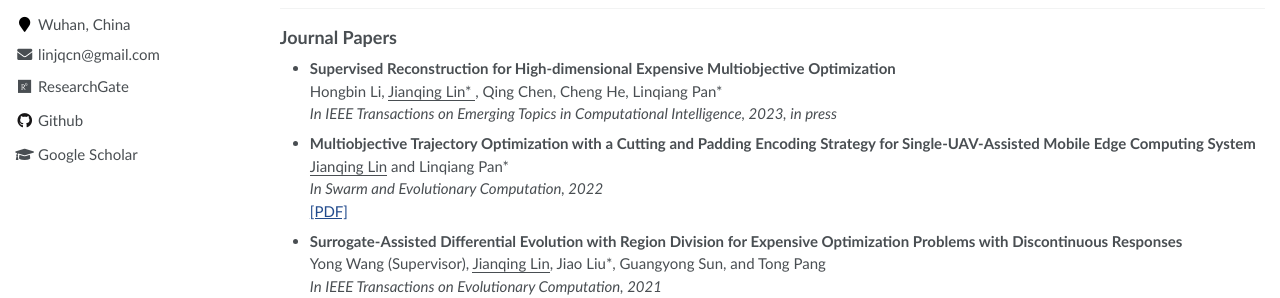
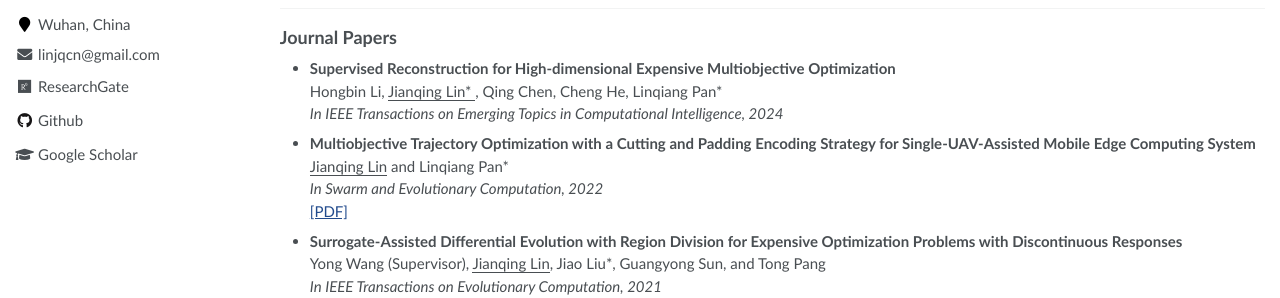
Before and after one commit to jqlincn/jqlincn.github.io, a Jekyll site: the page built from _pages/about.md, in a window 1280 px wide and 1215 px high. Shown: the part 403-701 px from the top of the window. Built offline with Jekyll 4.4.1, drawn with Linux system fonts in a browser that asks for light colours.

Commit message:
Update about.md

```diff
--- a/_pages/about.md
+++ b/_pages/about.md
@@ -46,7 +46,7 @@ My research interest includes computational intelligence, multiobjective optimiz
 <!--  _In IEEE Transactions on Evolutionary Computation, under review_ -->
 - **Supervised Reconstruction for High-dimensional Expensive Multiobjective Optimization**  <br>
   Hongbin Li, <ins>Jianqing Lin* </ins>, Qing Chen, Cheng He, Linqiang Pan*  <br>
-  _In IEEE Transactions on Emerging Topics in Computational Intelligence, 2023, in press_ <br>
+  _In IEEE Transactions on Emerging Topics in Computational Intelligence, 2024_ <br>
 - **Multiobjective Trajectory Optimization with a Cutting and Padding Encoding Strategy for Single-UAV-Assisted Mobile Edge Computing System**  <br>
   <ins>Jianqing Lin</ins> and Linqiang Pan*  <br>
   _In Swarm and Evolutionary Computation, 2022_  <br>
```
